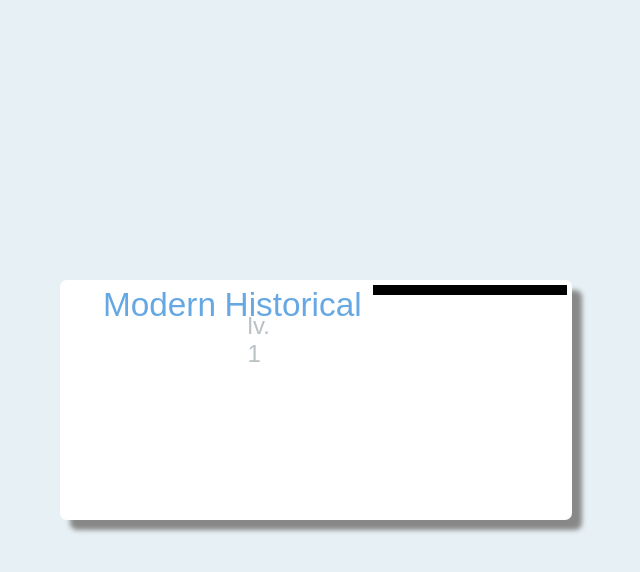
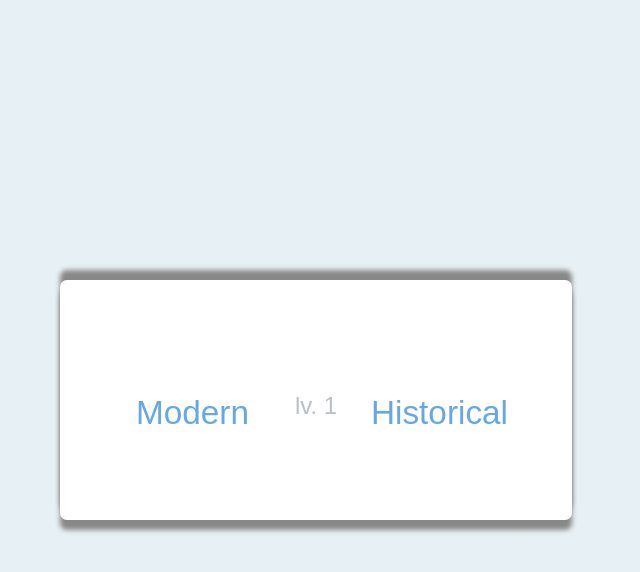
Before and after one commit to govnodel/AkfubFlags, a PHP site: page /difficuty.html in a window 1280 px wide. Shown: the top 572 px of the page, without its empty margins (324-964 px from the left). Run offline with PHP 8.4, Linux system fonts and the light colour scheme.

Commit message:
всё ок

```diff
--- a/assets/css/forForgive.css
+++ b/assets/css/forForgive.css
@@ -36,7 +36,6 @@ body, html {
   z-index: 4
 }
 .chooseArea {
-  padding: 0;
     position: relative;
     left: 50%;
     margin-left: -20%;
@@ -44,16 +43,18 @@ body, html {
     margin-top: -15vh;
     width: 40%;
     /* box-shadow: -8px 0 13px 2px black; */
-  box-shadow: 10px 10px 5px #888;
+    box-shadow: 0px 10px 5px #888, 0px -10px 5px #888;
     height: 30vh;
     border-radius: 7px;
     display: flex;
+    align-items: center;
+    justify-content: center;
     background: white;
     z-index: 2;
 
   /* box-shadow: 0 0 8px #d3dde0; */
 }
-.chooseArea > p.lvl {
+.chooseArea > .lvl {
     font-size: 1.5em;
     font-family: fantasy;
     color: #b9c1c4;
@@ -63,24 +64,13 @@ body, html {
 }
 .chooseArea > button {
     width: 30%;
-  height: 7vh;
+    height: 10vh;
     border-radius: 20px;
-  top: 50%;
-  left: 50%;
-  margin-left: -15%;
-  margin-top: -3.5vh;
     border: none;
     background: none;
     cursor: pointer;
     outline: none;
 
-}
-.choooseArea > #topArrow, #bottomArrow {
-  width: 100%;
-  height: 4%;
-  background: black;
-  margin: 1%;
-  color: white;
 }
 .chooseArea > button > p {
   font-family: fantasy;
--- a/difficuty.html
+++ b/difficuty.html
@@ -9,9 +9,6 @@
 </head>
 <body>
   <div class = "chooseArea">
-    <svg id = "topArrow">
-      у
-    </svg>
     <button id="modern" type="button" name="modern">
       <p>
         Modern
@@ -25,9 +22,6 @@
         Historical
       </p>
     </button>
-    <svg id = "bottomArrow">
-      у
-    </svg>
   </div>
   <div class="upblock">
 
```
Lines whose indentation alone changed are shown as unchanged.
